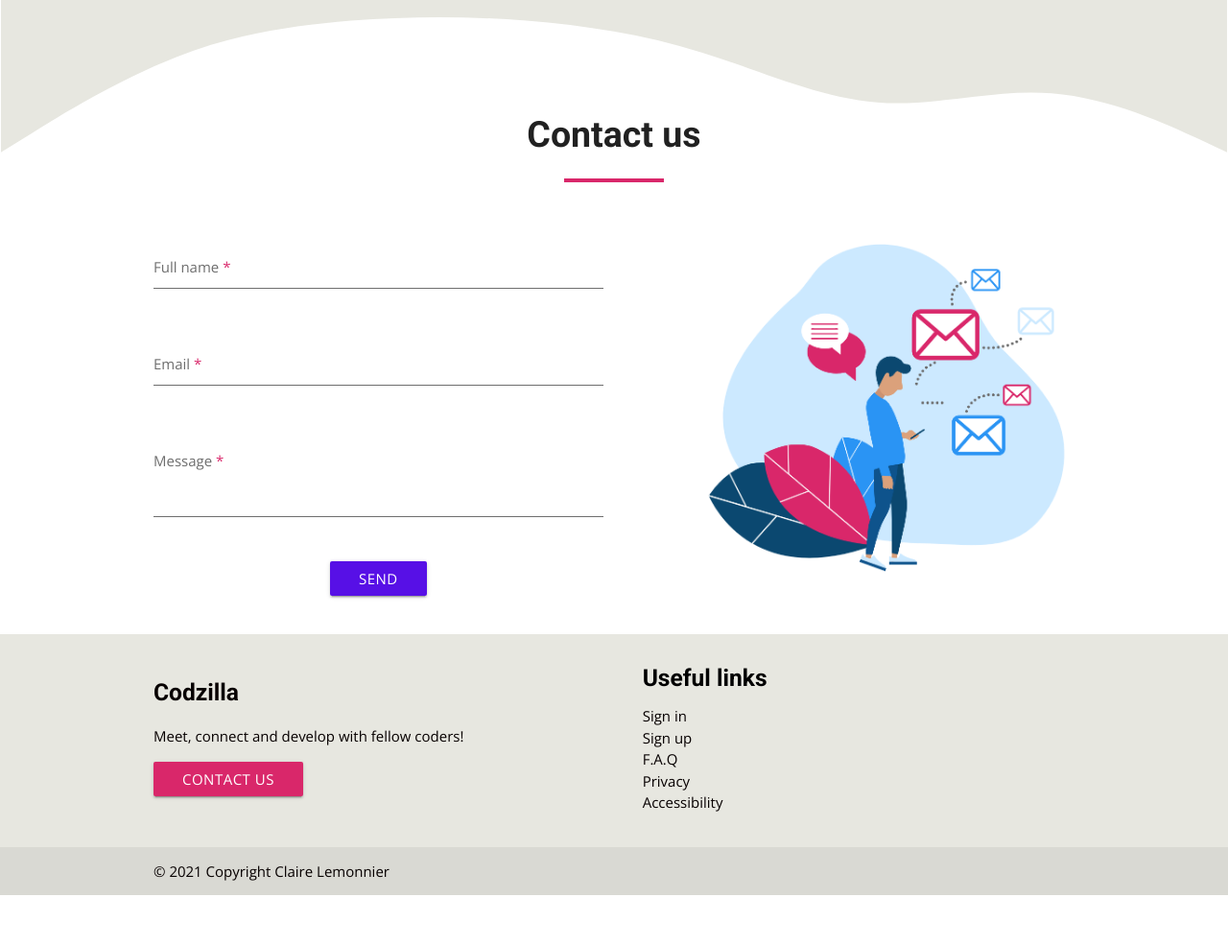
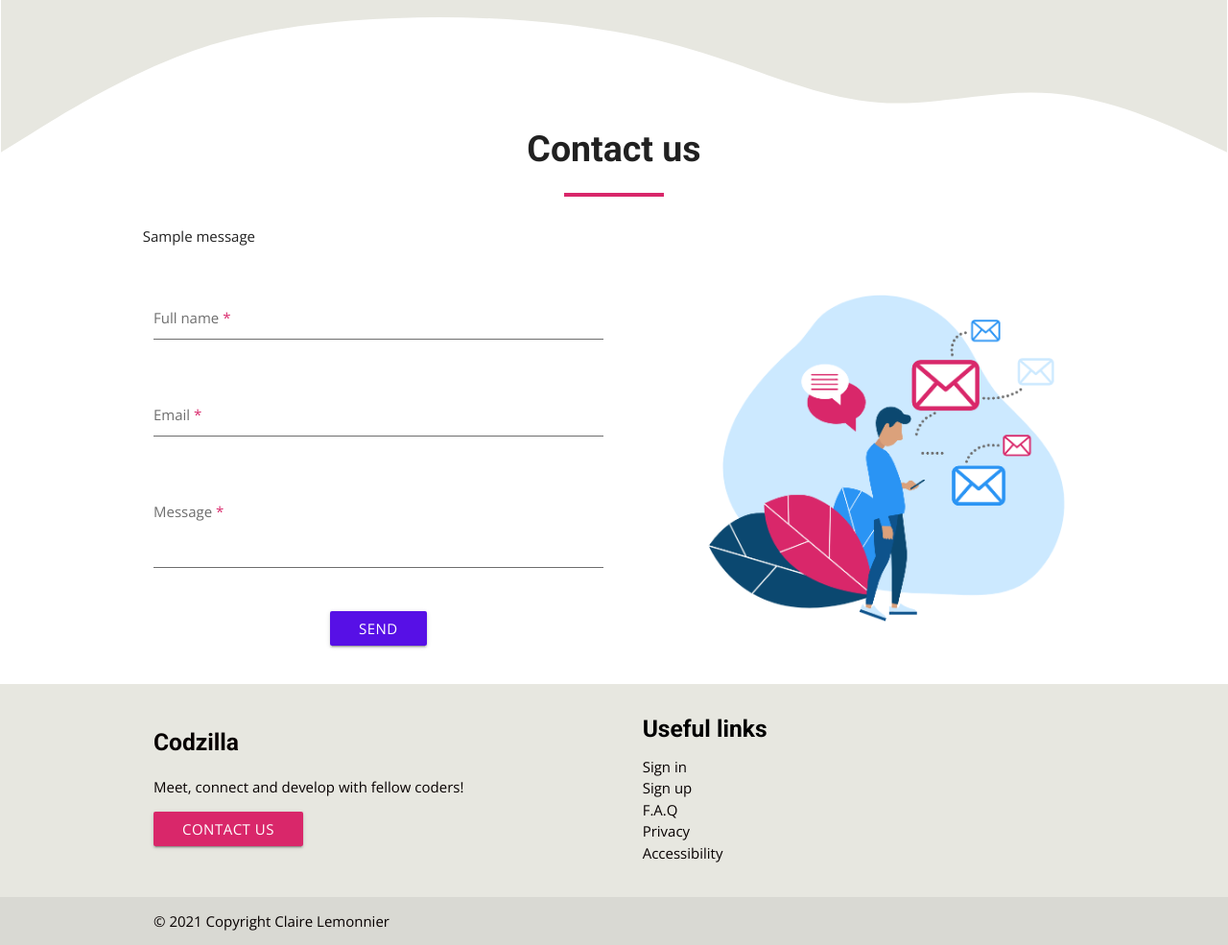
Before and after one commit to lemocla/Codzilla, a Flask app: page /contact_us in a window 1280 px wide. Shown: the part 60-1045 px from the top of the page at 96% size. Before the commit the page ends 993 px from the top, so only its background shows below. Run offline with Flask 2, Linux system fonts and the light colour scheme; one stand-in notice (Sample message) is shown; some libraries are stand-ins or nearby versions; some web fonts are replaced.

Commit message:
Implement Flask mail & SendGrid for contact_us

```diff
--- a/app.py
+++ b/app.py
@@ -1,8 +1,11 @@
 import os
-from flask import (Flask, render_template)
+from flask import (Flask, render_template, request, redirect, url_for, flash)
 # connect Flask to MongoDB
 from flask_pymongo import PyMongo
+# flask mail
+from flask_mail import Mail, Message
 # for later: from bson.objectid import ObjectId
+
 
 # import environment
 if os.path.exists("env.py"):
@@ -14,10 +17,20 @@ app = Flask(__name__)
 app.config["MONGO_DBNAME"] = os.environ.get("MONGO_DBNAME")
 app.config["MONGO_URI"] = os.environ.get("MONGO_URI")
 app.secret_key = os.environ.get("SECRET_KEY")
-
+# email
+app.config['MAIL_SERVER'] = os.environ.get('MAIL_SERVER')
+app.config['MAIL_PORT'] = os.environ.get('MAIL_PORT')
+app.config['MAIL_USE_TLS'] = os.environ.get('MAIL_USE_TLS')
+app.config['MAIL_USERNAME'] = os.environ.get('MAIL_USERNAME')
+app.config['MAIL_PASSWORD'] = os.environ.get('SENDGRID_API_KEY')
+app.config['MAIL_DEFAULT_SENDER'] = os.environ.get('MAIL_DEFAULT_SENDER')
 
 # create an instance of PyMongo
 mongo = PyMongo(app)
+
+
+# Create an instance of mail
+mail = Mail(app)
 
 
 # test function to make sure app is properly configured
@@ -32,14 +45,49 @@ def get_events():
     return render_template("allevents.html", events=events)
 
 
-@app.route("/contact_us")
+""""
+https://sendgrid.com/blog/sending-emails-from-python-flask-applications-with-twilio-sendgrid/
+"""
+
+
+@app.route("/contact_us", methods=['GET', 'POST'])
 def contact_us():
+    """ Get input from user in contact form
+    Send a acknowledgment email to suer
+    Send email with email, fullname and message to the website owner
+    Lets user know the email has been sent
+    """
+    if request.method == 'POST':
+        sender_fullname = request.form['fullname']
+        sender_email = request.form['email']
+        sender_message = request.form['message']
+        admin_email = os.environ.get('MAIL_DEFAULT_SENDER')
+        recipients = [sender_email, admin_email]
+        # flask documentation https://pythonhosted.org/Flask-Mail/
+        with mail.connect() as conn:
+            for recipient in recipients:
+                if recipient == admin_email:
+                    message = sender_message
+                    subject = "New query from: %s" % sender_fullname
+
+                elif recipient == sender_email:
+                    message = 'We have received your message and aim to respond within the next 2 working days'
+                    subject = 'Thank your for your query'
+
+                msg = Message(recipients=[recipient],
+                              body=message,
+                              subject=subject)
+                conn.send(msg)
+
+        flash("Your message was sent successfully.")
+        return redirect(url_for('contact_us'))
     return render_template("contact_us.html", page_title="contact us")
 
 
 @app.route("/accessibility")
 def accessibility():
-    return render_template("accessibility.html", page_title="accessibility statement")
+    return render_template("accessibility.html",
+                           page_title="accessibility statement")
 
 
 @app.route("/faq")
--- a/templates/contact_us.html
+++ b/templates/contact_us.html
@@ -8,27 +8,32 @@
         <h1 class="center-align">Contact us</h1>
         <hr class="breakline">
     </div>
+            {% with messages = get_flashed_messages() %}
+        {% for message in messages %}
+        <p>{{ message }}</p>
+        {% endfor %}
+        {% endwith %}
 </div>
 
 <div class="row">
     <!-- Contact form -->
-    <form class="col s12 l6">
+    <form class="col s12 l6" method="post">
         <div class="row">
             <div class="input-field col s12">
-                <input id="first_name" type="text" class="validate" maxlength="50" required>
-                <label for="first_name">Full name</label>
+                <input id="fullname" name="fullname" type="text" class="validate" maxlength="50" required>
+                <label for="fullname">Full name</label>
             </div>
         </div>
         <div class="row">
             <div class="input-field col s12">
-                <input id="email" type="email" class="validate" required>
+                <input id="email" type="email" name="email" class="validate" required>
                 <label for="email">Email</label>
             </div>
         </div>
         <div class="row">
             <div class="input-field col s12">
-                <textarea id="textarea1" class="materialize-textarea validate" minlength="15" required></textarea>
-                <label for="textarea1">Message</label>
+                <textarea id="message" name="message" class="materialize-textarea validate" minlength="10" required></textarea>
+                <label for="message">Message</label>
             </div>
         </div>
         <div class="row">
```
Also changed, not shown: static/images/my-password.png (added).
